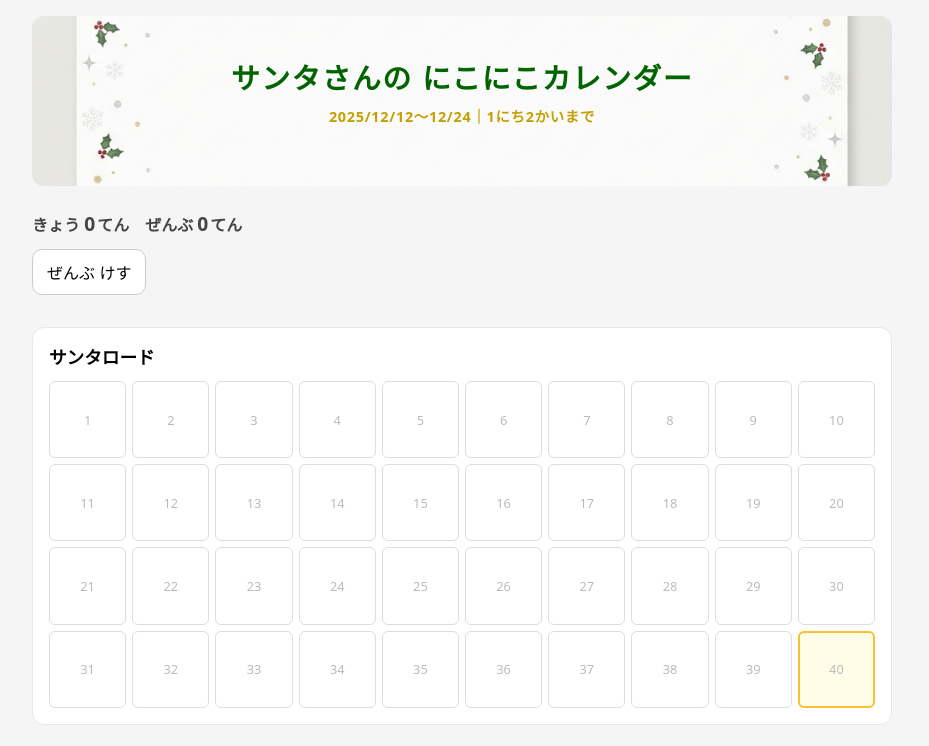
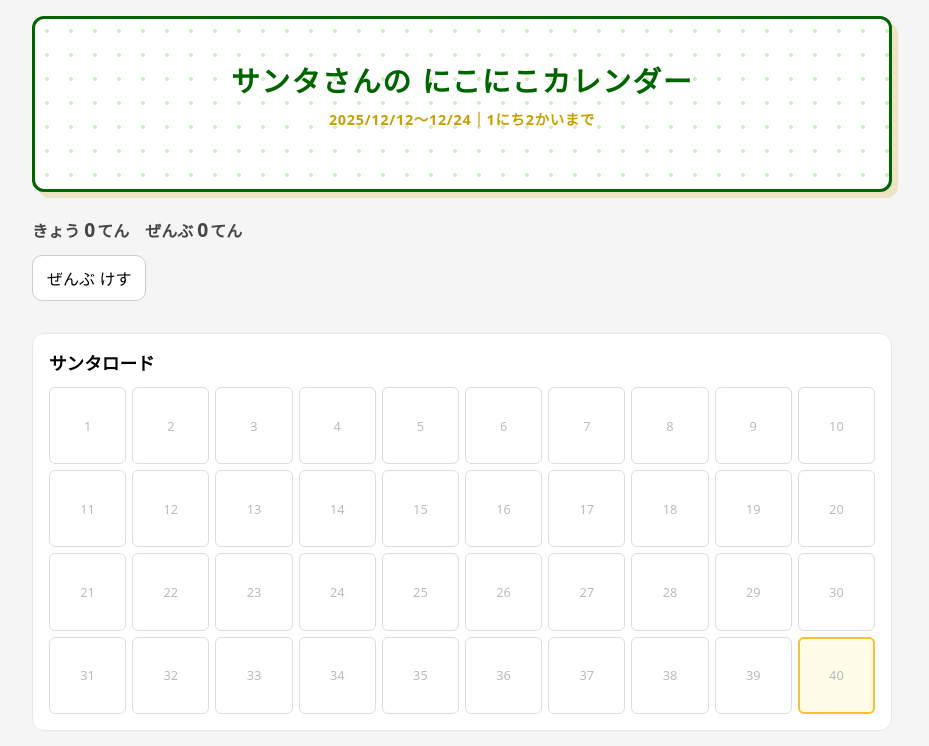
Before and after one commit to Gramo0323/santa-nikoniko, a plain HTML site: page index.html in a window 1280 px wide. Shown: the top 746 px of the page, without its empty margins (178-1107 px from the left). Drawn offline with nearby package versions, Linux system fonts and the light colour scheme.

Commit message:
style: switch to text-only banner

```diff
--- a/styles.css
+++ b/styles.css
@@ -30,9 +30,11 @@ h1 {
 }
 
 .header-banner {
-  background-image: url("./assets/header-bg.png");
-  background-size: cover;
-  background-position: center;
+  background-color: #fff;
+  background-image: radial-gradient(#d0f0c0 2px, transparent 2px);
+  background-size: 24px 24px;
+  border: 3px solid #006400;
+  box-shadow: 6px 6px 0 rgba(197, 160, 0, 0.2);
   padding: 40px 20px;
   text-align: center;
   border-radius: 12px;
```
